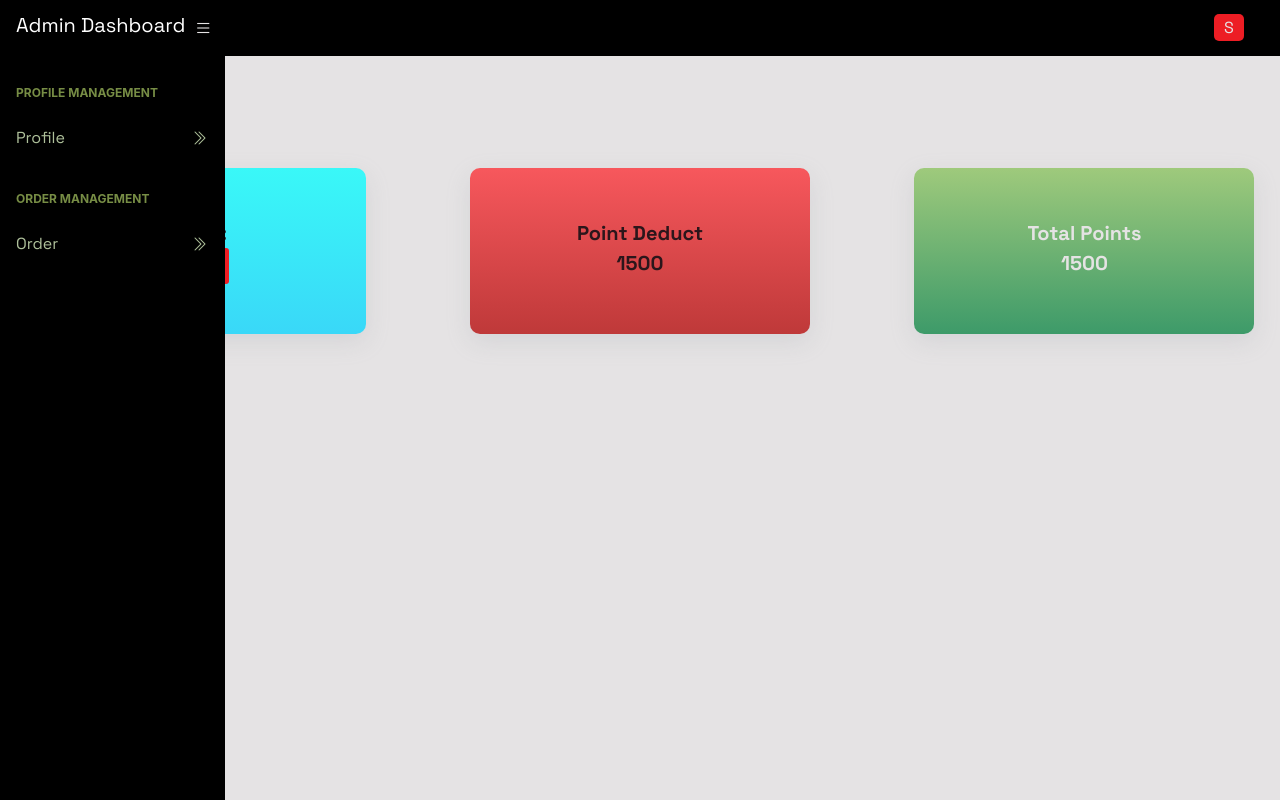
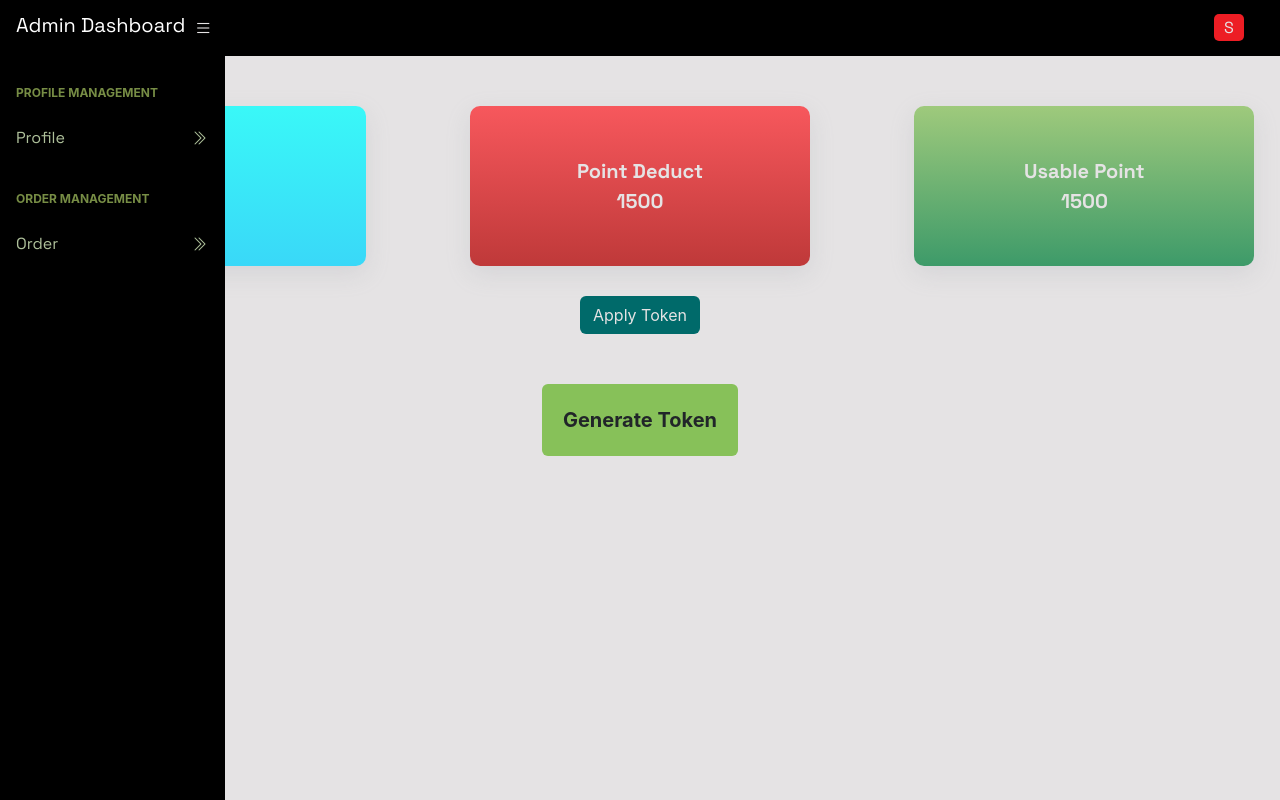
Before and after one commit to Unicon-Solution-Limited/dishco_frontend, a React (Create React App) app: page /wallet in a window 1280 px wide. Built offline with nearby package versions, Linux system fonts and the light colour scheme; no server answers; sample sign-in values are in the browser's storage.

Commit message:
update coupon

```diff
--- a/src/Components/Dashboard/DashboardPage/ProfileManagement/CouponGen/CouponGen.css
+++ b/src/Components/Dashboard/DashboardPage/ProfileManagement/CouponGen/CouponGen.css
@@ -31,6 +31,7 @@
     rgba(253, 41, 47, 0.75) 0%,
     rgba(178, 0, 0, 0.75) 100%
   );
+  color: var(--white);
 }
 .wallet_top_section aside:nth-child(3) {
   background: rgb(135, 193, 89);
@@ -41,3 +42,36 @@
   );
   color: var(--white);
 }
+
+.apply_token_btn {
+  background: rgb(0, 106, 106);
+  color: var(--white);
+  display: block;
+  margin: 30px auto 0 auto;
+}
+.apply_token_btn:hover {
+  background: rgb(0, 166, 166);
+  transition: 0.3s;
+}
+.Token_generate_btn {
+  display: block;
+  margin: 50px auto;
+  background-color: rgb(135, 193, 89);
+  padding: 20px;
+  font-size: 20px;
+  font-weight: bold;
+}
+
+.Token_generate_btn:hover {
+  background-color: rgb(117, 192, 56);
+}
+
+@media only screen and (max-width: 600px) {
+  .wallet_top_section {
+    flex-direction: column;
+    gap: 30px;
+  }
+  .wallet_top_section aside {
+    width: auto;
+  }
+}
--- a/src/Components/Dashboard/DashboardPage/ProfileManagement/CouponGen/CouponGen.js
+++ b/src/Components/Dashboard/DashboardPage/ProfileManagement/CouponGen/CouponGen.js
@@ -25,23 +25,24 @@ const CouponGen = () => {
         <SidebarNav />
         <div id="layoutSidenav_content">
           <main className="customer_point_wallet_main">
-            <button onClick={generateToken} className="btn btn-info mb-4">
-              Generate Token
-            </button>
             <section className="wallet_top_section">
               <aside>
-                <p>Token: {token && <strong> {token}</strong>}</p>
-                <button className="btn MyBtn">Apply</button>
+                <p>{token && <strong> {token}</strong>}</p>
               </aside>
               <aside>
                 <p>Point Deduct</p>
                 <p>1500</p>
               </aside>
               <aside>
-                <p>Total Points</p>
+                <p>Usable Point</p>
                 <p>1500</p>
               </aside>
             </section>
+
+            <button className="btn apply_token_btn">Apply Token</button>
+            <button onClick={generateToken} className="btn Token_generate_btn">
+              Generate Token
+            </button>
           </main>
         </div>
       </div>
```
